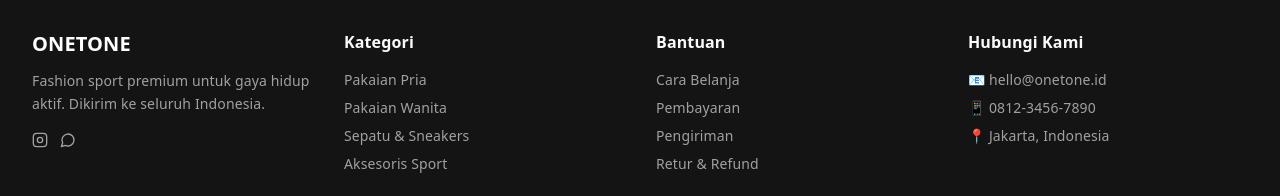
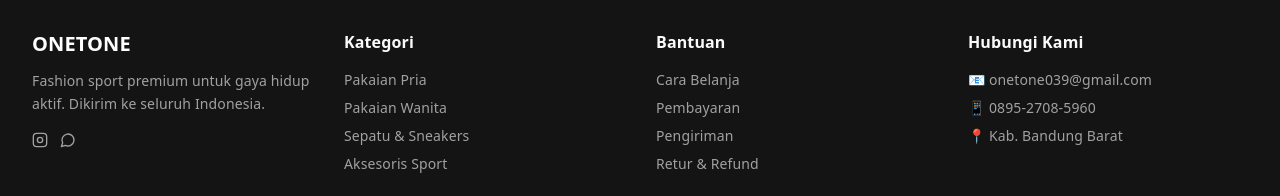
Before and after one commit to one2pret/onetone-store, a Next.js app: page / in a window 1280 px wide. Shown: the part 888-1084 px from the top of the page. Built offline with nearby package versions, Linux system fonts and the light colour scheme; no server answers; the database is empty.

Commit message:
Refactor code structure for improved readability and maintainability

```diff
--- a/components/shop/Footer.tsx
+++ b/components/shop/Footer.tsx
@@ -76,9 +76,9 @@ export function Footer() {
           <div>
             <h4 className="font-semibold mb-3 md:mb-4 text-sm md:text-base">Hubungi Kami</h4>
             <ul className="space-y-2 text-muted-foreground text-sm">
-              <li>📧 hello@onetone.id</li>
-              <li>📱 0812-3456-7890</li>
-              <li>📍 Jakarta, Indonesia</li>
+              <li>📧 onetone039@gmail.com</li>
+              <li>📱 0895-2708-5960</li>
+              <li>📍 Kab. Bandung Barat</li>
             </ul>
           </div>
 
```
Also changed, not shown: 1 other file (tests, documents, lock files or other folders).
